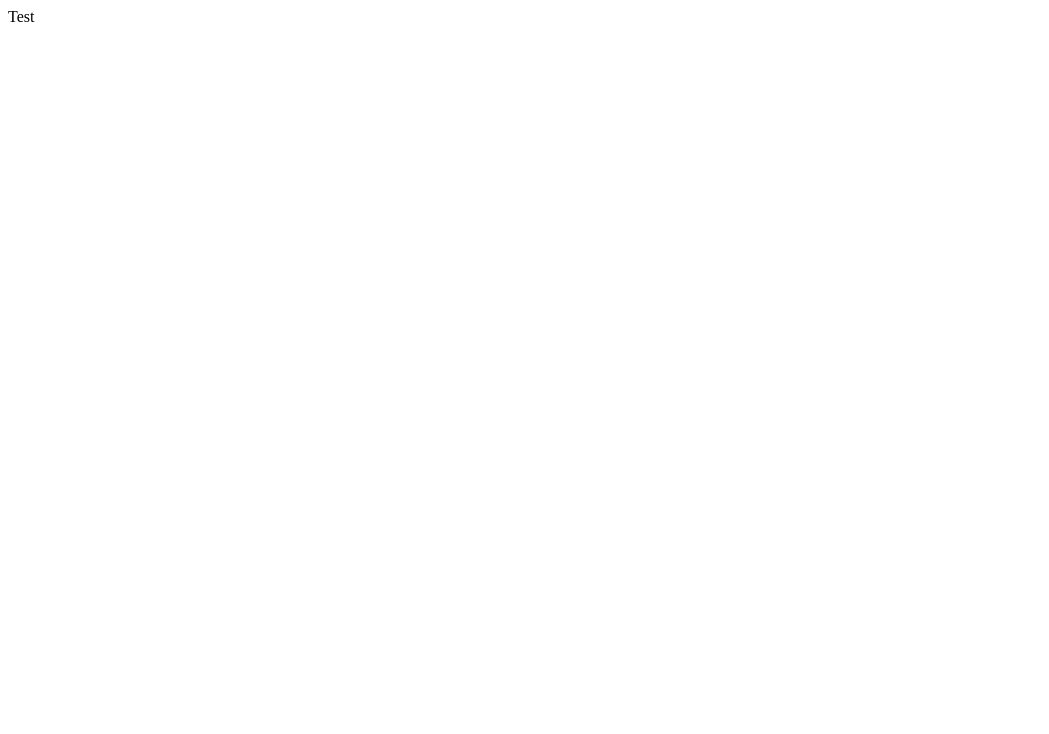
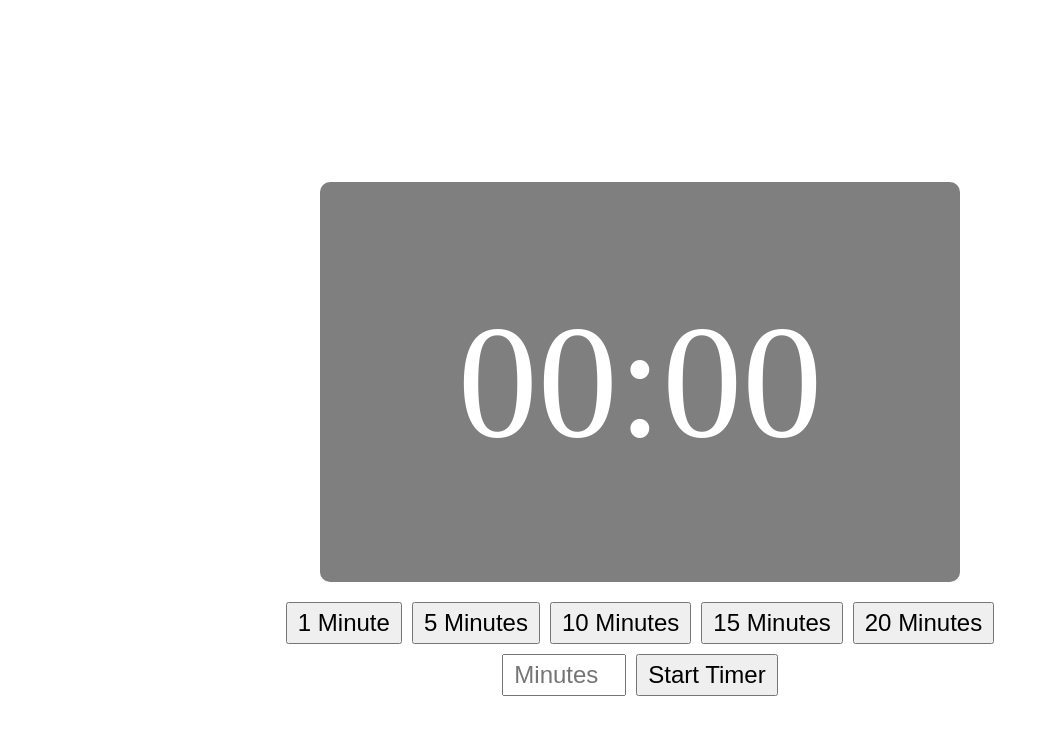
Before and after one commit to dpitmedia/meet-timer, a plain HTML site: page index.html in a window 1280 px wide. Shown: the whole page, without its empty margins (0-1049 px from the left). Drawn offline with Linux system fonts and the light colour scheme.

Commit message:
Update index.html

```diff
--- a/index.html
+++ b/index.html
@@ -1 +1,123 @@
-Test
+<!DOCTYPE html>
+<html>
+<head>
+  <meta charset="utf-8">
+  <title>ECF Mastermind Timer</title>
+  <style>
+    /* Use min-height to ensure all content is visible */
+    body {
+      margin: 0;
+      background: transparent;
+      /* Removed overflow: hidden to ensure nothing is clipped */
+      display: flex;
+      flex-direction: column;
+      align-items: center;
+      justify-content: center;
+      min-height: 100vh;
+    }
+    /* Title styling */
+    h1 {
+      color: white;
+      margin-bottom: 20px;
+    }
+    /* Timer display: 50% of viewport width & height, centered */
+    #timer {
+      width: 50vw;
+      height: 50vh;
+      display: flex;
+      align-items: center;
+      justify-content: center;
+      /* Timer number 2x larger than before */
+      font-size: calc(50vh * 0.4);
+      color: white;
+      background: rgba(0, 0, 0, 0.5);
+      border-radius: 10px;
+      margin-bottom: 20px;
+    }
+    /* Controls container styling */
+    #controls {
+      display: flex;
+      flex-direction: column;
+      align-items: center;
+      gap: 10px;
+    }
+    /* Preset buttons row */
+    #presetButtons {
+      display: flex;
+      gap: 10px;
+      flex-wrap: wrap;
+      justify-content: center;
+    }
+    /* Buttons and input styling */
+    button, input {
+      font-size: 24px;
+      padding: 5px 10px;
+    }
+    /* Manual input styling */
+    #manualControl {
+      display: flex;
+      gap: 10px;
+      align-items: center;
+    }
+    #manualControl input {
+      width: 100px;
+    }
+  </style>
+</head>
+<body>
+  <!-- Title -->
+  <h1>ECF Mastermind Timer</h1>
+
+  <!-- Timer Display -->
+  <div id="timer">00:00</div>
+
+  <!-- Controls: Presets and Manual Input -->
+  <div id="controls">
+    <div id="presetButtons">
+      <button onclick="startTimer(1)">1 Minute</button>
+      <button onclick="startTimer(5)">5 Minutes</button>
+      <button onclick="startTimer(10)">10 Minutes</button>
+      <button onclick="startTimer(15)">15 Minutes</button>
+      <button onclick="startTimer(20)">20 Minutes</button>
+    </div>
+    <div id="manualControl">
+      <input type="number" id="minutesInput" placeholder="Minutes" min="1">
+      <button onclick="startTimerFromInput()">Start Timer</button>
+    </div>
+  </div>
+
+  <script>
+    let totalSeconds = 0;
+    let timerInterval = null;
+    const timerDiv = document.getElementById('timer');
+
+    // Start timer with specified minutes
+    function startTimer(minutes) {
+      totalSeconds = minutes * 60;
+      if (timerInterval) clearInterval(timerInterval);
+      timerInterval = setInterval(() => {
+        if (totalSeconds <= 0) {
+          clearInterval(timerInterval);
+          timerDiv.textContent = "Time's up!";
+          return;
+        }
+        totalSeconds--;
+        const m = Math.floor(totalSeconds / 60).toString().padStart(2, '0');
+        const s = (totalSeconds % 60).toString().padStart(2, '0');
+        timerDiv.textContent = `${m}:${s}`;
+      }, 1000);
+    }
+
+    // Start timer using value from manual input
+    function startTimerFromInput() {
+      const input = document.getElementById('minutesInput').value;
+      const minutes = parseInt(input, 10);
+      if (!isNaN(minutes) && minutes > 0) {
+        startTimer(minutes);
+      } else {
+        alert("Please enter a valid number of minutes.");
+      }
+    }
+  </script>
+</body>
+</html>
```
